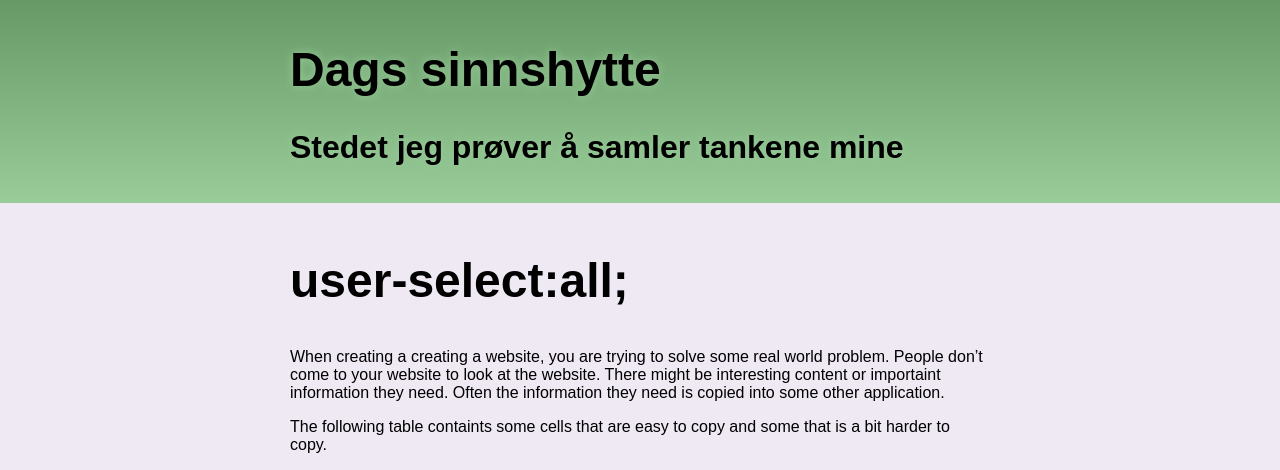
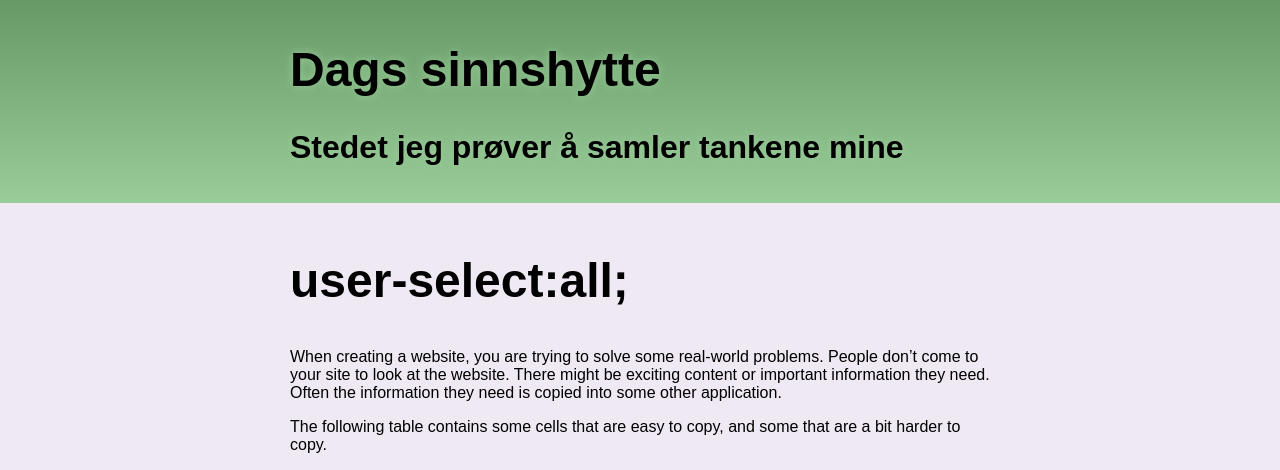
Before and after one commit to dagfs/dagfs.github.io, a Jekyll site: the page built from artikler/jul/user-select.md, in a window 1280 px wide and 1400 px high. Shown: the top 470 px of the window. Built offline with Jekyll 4.4.1, drawn with Linux system fonts in a browser that asks for light colours; our own code applies the rules of GitHub Pages for plain Markdown files; some of the changed text lies outside the part shown; grey boxes are pictures that could not be loaded.

Commit message:
Update user-select.md

````diff
--- a/artikler/jul/user-select.md
+++ b/artikler/jul/user-select.md
@@ -1,19 +1,21 @@
 # user-select:all;
 
-When creating a creating a website, you are trying to solve some real world problem. People don't come to your website to look at the website. There might be interesting content or importaint information they need. Often the information they need is copied into some other application.
+When creating a website, you are trying to solve some real-world problems. People don't come to your site to look at the website. There might be exciting content or important information they need. Often the information they need is copied into some other application.
 
-The following table containts some cells that are easy to copy and some that is a bit harder to copy.
+The following table contains some cells that are easy to copy, and some that are a bit harder to copy.
 
-<iframe height="300" style="width: 100%;" scrolling="no" title="css/user-select/1" src="https://codepen.io/dagfs/embed/abbXmyG?height=300&theme-id=default&default-tab=result" frameborder="no" allowtransparency="true" allowfullscreen="true">
+<iframe height="320" style="width: 100%;" scrolling="no" title="css/user-select/1" src="https://codepen.io/dagfs/embed/abbXmyG?height=320&theme-id=default&default-tab=result" frameborder="no" allowtransparency="true" allowfullscreen="true">
   See the Pen <a href='https://codepen.io/dagfs/pen/abbXmyG'>css/user-select/1</a> by Dag
   (<a href='https://codepen.io/dagfs'>@dagfs</a>) on <a href='https://codepen.io'>CodePen</a>.
 </iframe>
 
+For the next few minutes, we shall explore how we can make all the cells with data easy to copy for most of the browsers in use today!
+
 ## User select:all;
 
-By adding some css to the table, we can make all the text in the cells selectable by a sing click. This currently works for firefox and Chrome.
+By adding some CSS to the table, we can make all the text in the cells selectable by a sing click. This solution currently works for firefox and Chrome.
 
-The css we have added to the table is:
+The CSS we have added to the table is:
 
 ```css
 table {
@@ -21,32 +23,37 @@
 }
 ```
 
-<iframe height="300" style="width: 100%;" scrolling="no" title="css/user-select/2" src="https://codepen.io/dagfs/embed/gOOqwGY?height=300&theme-id=default&default-tab=result" frameborder="no" allowtransparency="true" allowfullscreen="true">
+When you click on some content in an element with the style `user-select: all;`, the browser knows it shall treat all the content as one atom. This styling lets the user click anywhere in the element and get all of the text selected.
+
+Let us see how this works in practice:
+
+
+<iframe height="320" style="width: 100%;" scrolling="no" title="css/user-select/2" src="https://codepen.io/dagfs/embed/gOOqwGY?height=320&theme-id=default&default-tab=result" frameborder="no" allowtransparency="true" allowfullscreen="true">
   See the Pen <a href='https://codepen.io/dagfs/pen/gOOqwGY'>css/user-select/2</a> by Dag
   (<a href='https://codepen.io/dagfs'>@dagfs</a>) on <a href='https://codepen.io'>CodePen</a>.
 </iframe>
 
 ## Cursor
 
-Add a cursor to make it easier to understand you can copy that show you can select
+When you click on any of the content in cells, all of the cells are selected. But we do not communicate this to the users at this point. We need some way to let the user know in advance what is going to happen when they click on the text. By adding the style `cursor: cell;` to the cell, we let the user know the content of the cell can be selected.
 
 ```css
 table td {
   user-select: all;
-  cursor: copy;
+  cursor: cell;
 }
 ```
 
-<iframe height="300" style="width: 100%;" scrolling="no" title="css/user-select/3" src="https://codepen.io/dagfs/embed/mddvrBZ?height=300&theme-id=default&default-tab=result" frameborder="no" allowtransparency="true" allowfullscreen="true">
+<iframe height="320" style="width: 100%;" scrolling="no" title="css/user-select/3" src="https://codepen.io/dagfs/embed/mddvrBZ?height=320&theme-id=default&default-tab=result" frameborder="no" allowtransparency="true" allowfullscreen="true">
   See the Pen <a href='https://codepen.io/dagfs/pen/mddvrBZ'>css/user-select/3</a> by Dag
   (<a href='https://codepen.io/dagfs'>@dagfs</a>) on <a href='https://codepen.io'>CodePen</a>.
 </iframe>
 
 ## Polyfill-ich
 
-We now have a solution that lets chrome and firefox users understand that they can select the content in a cell. But we want to support the rest of the interent too.
+We now have a solution that lets chrome and firefox users understand that they can select the content of a cell, but we want to support the rest of the internet too.
 
-First we add a class to the elements we want to be possible to select by only clicking on the element.
+First, we add a class to the elements we want to be possible to select by only clicking on the element.
 
 ```html
 <td class="user-select-all"></td>
@@ -55,8 +62,8 @@
 Then we add the following polyfill to be loaded at the end of our document.
 
 ```js
-  // based on https://stackoverflow.com/a/20079910
-  //Supports IE9+
+// based on https://stackoverflow.com/a/20079910
+//Supports IE9+
 function userSelectAll(event) {
     window.getSelection()
       .selectAllChildren(
@@ -74,7 +81,11 @@
 
 ```
 
-<iframe height="300" style="width: 100%;" scrolling="no" title="css/user-select/4" src="https://codepen.io/dagfs/embed/NWWoRzR?height=300&theme-id=default&default-tab=result" frameborder="no" allowtransparency="true" allowfullscreen="true">
+The final result should work for most browsers.
+
+<iframe height="320" style="width: 100%;" scrolling="no" title="css/user-select/4" src="https://codepen.io/dagfs/embed/NWWoRzR?height=320&theme-id=default&default-tab=result" frameborder="no" allowtransparency="true" allowfullscreen="true">
   See the Pen <a href='https://codepen.io/dagfs/pen/NWWoRzR'>css/user-select/4</a> by Dag
   (<a href='https://codepen.io/dagfs'>@dagfs</a>) on <a href='https://codepen.io'>CodePen</a>.
 </iframe>
+
+It is nice to know we can manage without adding any libraries for the smaller stuff like this :D Some CSS and a bit of JavaScript goes a long way. It is also lovely to see that a simple solution can bring a lot of value for your users, but you have to make sure they are communicated clearly!
````
